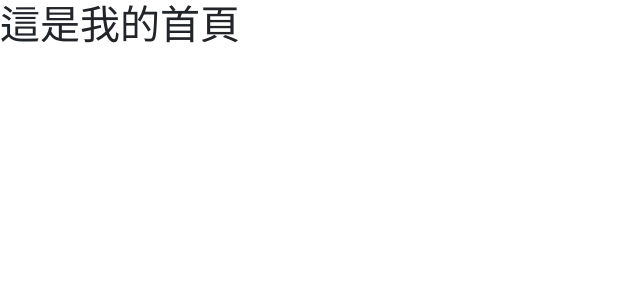
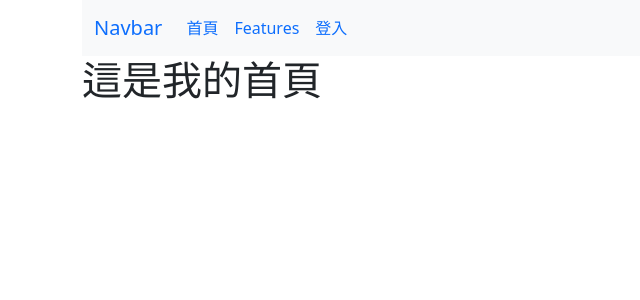
Before and after one commit to stevehoho/__web2, a Flask app: page / in a window 1280 px wide. Shown: the top 300 px of the page, without its empty margins (0-640 px from the left). Run offline with Flask 2, Linux system fonts and the light colour scheme; some libraries are stand-ins or nearby versions.

Commit message:
增加navbar

```diff
--- a/templates/base.html
+++ b/templates/base.html
@@ -1,5 +1,6 @@
 <!DOCTYPE html>
 <html lang="en">
+
 <head>
     <meta charset="UTF-8">
     <meta http-equiv="X-UA-Compatible" content="IE=edge">
@@ -7,10 +8,36 @@
     <title>{% block title %}base{% endblock %}</title>
     <link rel="stylesheet" href="{{url_for('static',filename='css/bootstrap.css')}}">
 </head>
+
 <body>
-    {% block content %}
-    <h1>base原來的內容</h1>
-    {% endblock %}
+    <div class="container-md">
+        <nav class="navbar navbar-expand-md bg-light">
+            <div class="container-fluid">
+                <a class="navbar-brand" href="#">Navbar</a>
+                <button class="navbar-toggler" type="button" data-bs-toggle="collapse" data-bs-target="#navbarNav"
+                    aria-controls="navbarNav" aria-expanded="false" aria-label="Toggle navigation">
+                    <span class="navbar-toggler-icon"></span>
+                </button>
+                <div class="collapse navbar-collapse" id="navbarNav">
+                    <ul class="navbar-nav">
+                        <li class="nav-item">
+                            <a class="nav-link active" aria-current="page" href="{{url_for('index')}}">首頁</a>
+                        </li>
+                        <li class="nav-item">
+                            <a class="nav-link" href="#">Features</a>
+                        </li>
+                        <li class="nav-item">
+                            <a class="nav-link" href="#">登入</a>
+                        </li>
+                    </ul>
+                </div>
+            </div>
+        </nav>
+        {% block content %}
+        <h1>base原來的內容</h1>
+        {% endblock %}
+    </div>
     <script src="{{url_for('static',filename='js/bootstrap.js')}}"></script>
 </body>
+
 </html>
```
